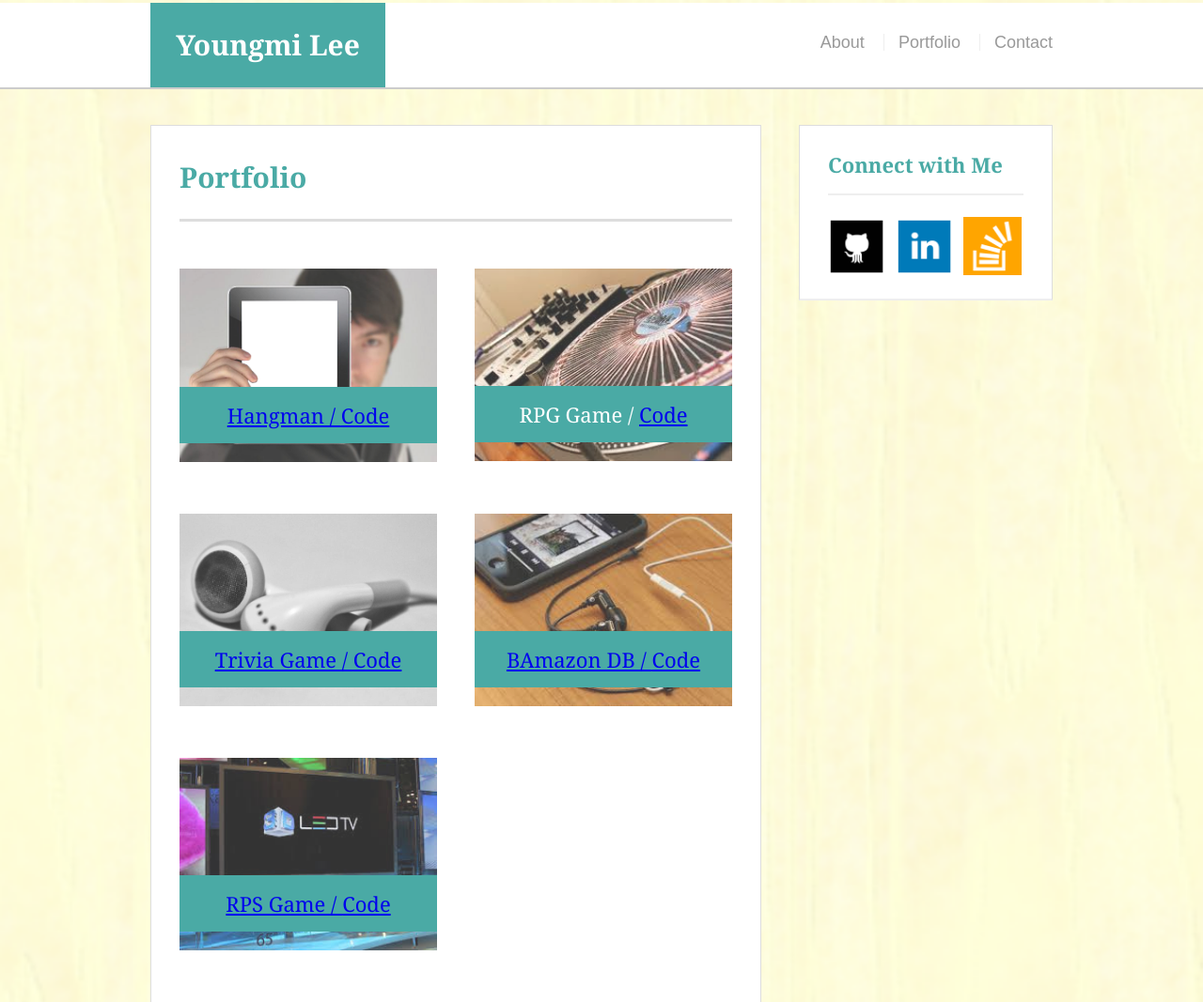
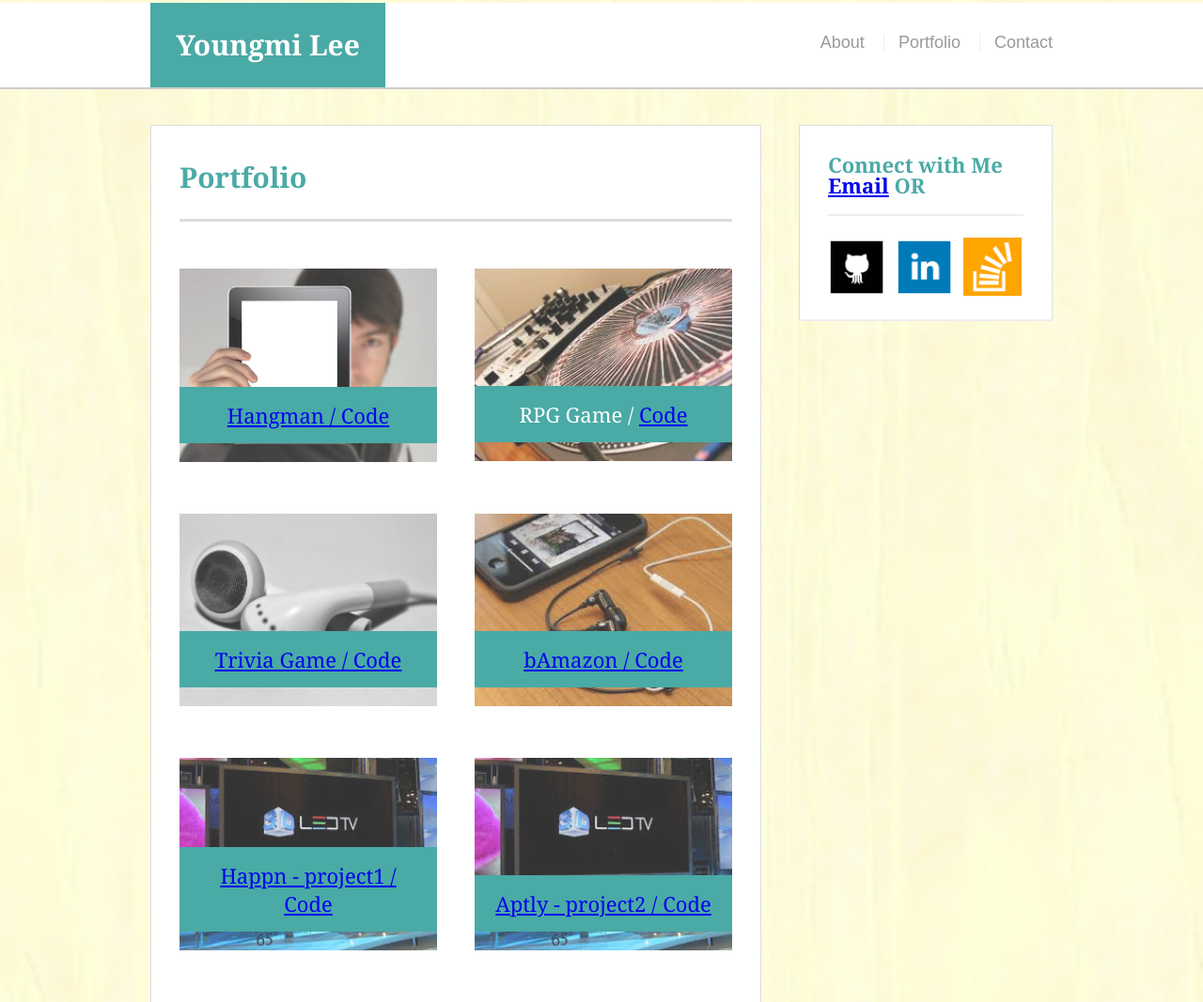
Before and after one commit to ally0426/Basic-Portfolio, a plain HTML site: page portfolio.html in a window 1280 px wide. Shown: the part 31-1098 px from the top of the page at 94% size. Drawn offline with Linux system fonts and the light colour scheme.

Commit message:
added more links to portfolio page

```diff
--- a/portfolio.html
+++ b/portfolio.html
@@ -43,18 +43,22 @@
 		</div>
 		<div class="work">
 			<a href="https://ally0426.github.io/bamazon/"><img src="./assets/images/technics-q-g-640-480-7.jpg" class="auth-image" alt="Rutgers Info Widget">
-			<h3>BAmazon DB / <a href="https://github.com/ally0426/bamazon">Code</a></h3></a>
+			<h3>bAmazon / <a href="https://github.com/ally0426/bamazon">Code</a></h3></a>
 		</div>
 		<div class="work">
-			<a href="https://ally0426.github.io/RPS-Multiplayer/"><img src="./assets/images/technics-q-g-640-480-9.jpg" class="auth-image" alt="Rock Paper Scissors">
-			<h3>RPS Game / <a href="https://github.com/ally0426/RPS-Multiplayer">Code</a></h3></a>
+			<a href="https://ally0426.github.io/happn/"><img src="./assets/images/technics-q-g-640-480-9.jpg" class="auth-image" alt="Rock Paper Scissors">
+			<h3>Happn - project1 / <a href="https://github.com/ally0426/happn">Code</a></h3></a>
+		</div>
+		<div class="work">
+			<a href="https://ally0426.github.io/aptly/"><img src="./assets/images/technics-q-g-640-480-9.jpg" class="auth-image" alt="Rock Paper Scissors">
+			<h3>Aptly - project2 / <a href="https://github.com/ally0426/aptly">Code</a></h3></a>
 		</div>
 
 	</section>
 
 	<section class="sidebar">
 		<div id="connect">
-			<h2>Connect with Me</h2>
+			<h2>Connect with Me <a href="mailto:abinding@gmail.com">Email</a> OR </h2>
 			<img src="./assets/images/github-128.png" alt="GitHub" class="social">
 			<img src="./assets/images/linkedin-128.png" alt="LinkedIn" class="social">
 			<img src="./assets/images/stackoverflow-128.png" alt="Stack Overflow" class="social">
```
Also changed, not shown: contact.html (+1 -1 lines), index.html (+2 -2 lines).
